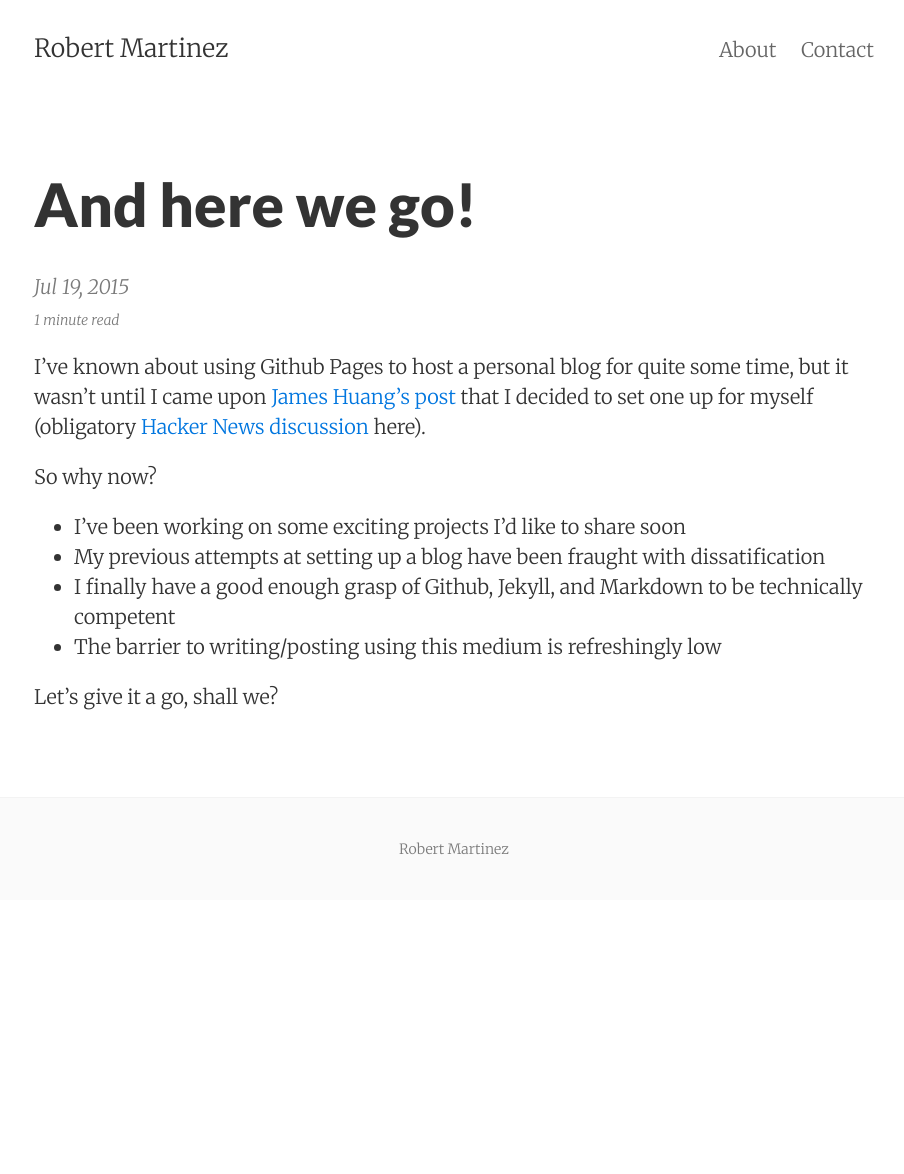
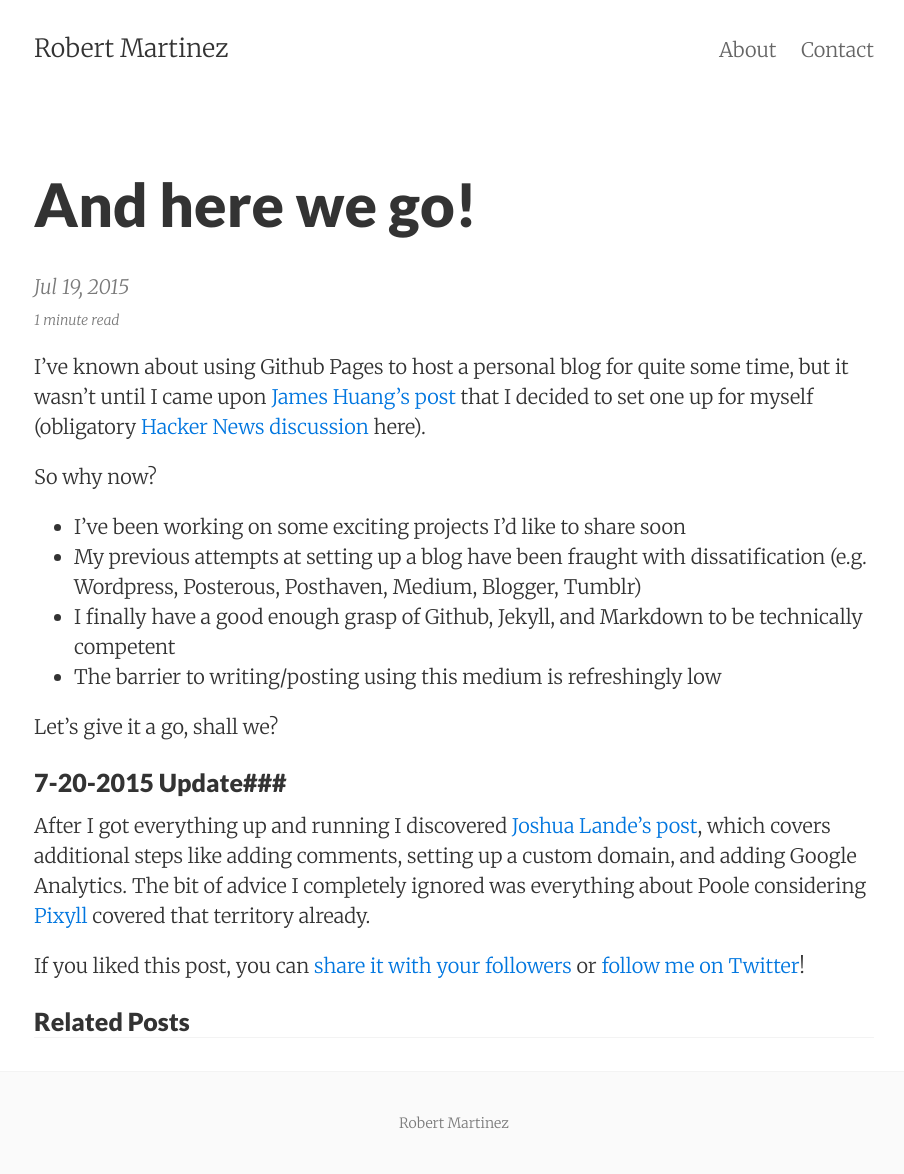
Before and after one commit to RobertMartinez/robertmartinez.github.io, a Jekyll site: the page built from _posts/2015-07-19-and-here-we-go.md, in a window 1280 px wide. Shown: the whole page, without its empty margins (186-1090 px from the left). Built offline with Jekyll 4.4.1, drawn with Linux system fonts in a browser that asks for light colours; comment, search, counter and statistics services are not loaded; before the commit the page ends 900 px from its top, so only the background shows below that.

Commit message:
setup comments, twitter plug, and google analytics

```diff
--- a/_config.yml
+++ b/_config.yml
@@ -7,17 +7,18 @@
 url:         "/"
 
 # Google analytics
-google_analytics:
+google_analytics: UA-65365742-1
 
 # Optional features
 animated:           false
-show_related_posts: false
+show_related_posts: true
 show_post_footers:  false
 show_social_icons:  false
+# show_comments:      true
 
 # Disqus post comments
 # (leave blank to disable Disqus)
-disqus_shortname:
+disqus_shortname: robmxyz
 
 # Social icons
 github_username: RobertMartinez
@@ -36,14 +37,14 @@
 share_text: 'Share this post!'
 # Change to 'true' to enable individual icons
 share_facebook: false
-share_twitter: false
+share_twitter: true
 share_googleplus: false
-share_linkedin: false
+share_linkedin: true
 share_digg: false
 share_tumblr: false
-share_reddit: false
+share_reddit: true
 share_stumbleupon: false
-share_hackernews: false
+share_hackernews: true
 
 # Build settings
 markdown:     kramdown
--- /dev/null
+++ b/_includes/twitter_plug.html
@@ -0,0 +1,7 @@
+If you liked this post, you can
+<a href="https://twitter.com/intent/tweet?url={{ site.url }}{{ page.url }}&text={{ page.title }}&via=soggypenny"
+   target="_blank">
+  share it with your followers</a>
+or
+<a href="https://twitter.com/soggypenny">
+  follow me on Twitter</a>!
--- a/_layouts/default.html
+++ b/_layouts/default.html
@@ -11,7 +11,6 @@
       </div>
     </div>
   </div>
-
   {% include footer.html %}
 </body>
 </html>
--- a/_posts/2015-07-19-and-here-we-go.md
+++ b/_posts/2015-07-19-and-here-we-go.md
@@ -11,8 +11,13 @@
 So why now?
 
 * I've been working on some exciting projects I'd like to share soon
-* My previous attempts at setting up a blog have been fraught with dissatification
+* My previous attempts at setting up a blog have been fraught with dissatification (e.g. Wordpress, Posterous, Posthaven, Medium, Blogger, Tumblr)
 * I finally have a good enough grasp of Github, Jekyll, and Markdown to be technically competent
 * The barrier to writing/posting using this medium is refreshingly low
 
 Let's give it a go, shall we?
+
+###7-20-2015 Update###
+ After I got everything up and running I discovered [Joshua Lande's post](http://joshualande.com/jekyll-github-pages-poole), which covers additional steps like adding comments, setting up a custom domain, and adding Google Analytics. The bit of advice I completely ignored was everything about Poole considering [Pixyll](http://Pixyll.com) covered that territory already.
+
+{% include twitter_plug.html %}
```
Also changed, not shown: _includes/comments.html (added, +13 -0 lines).
